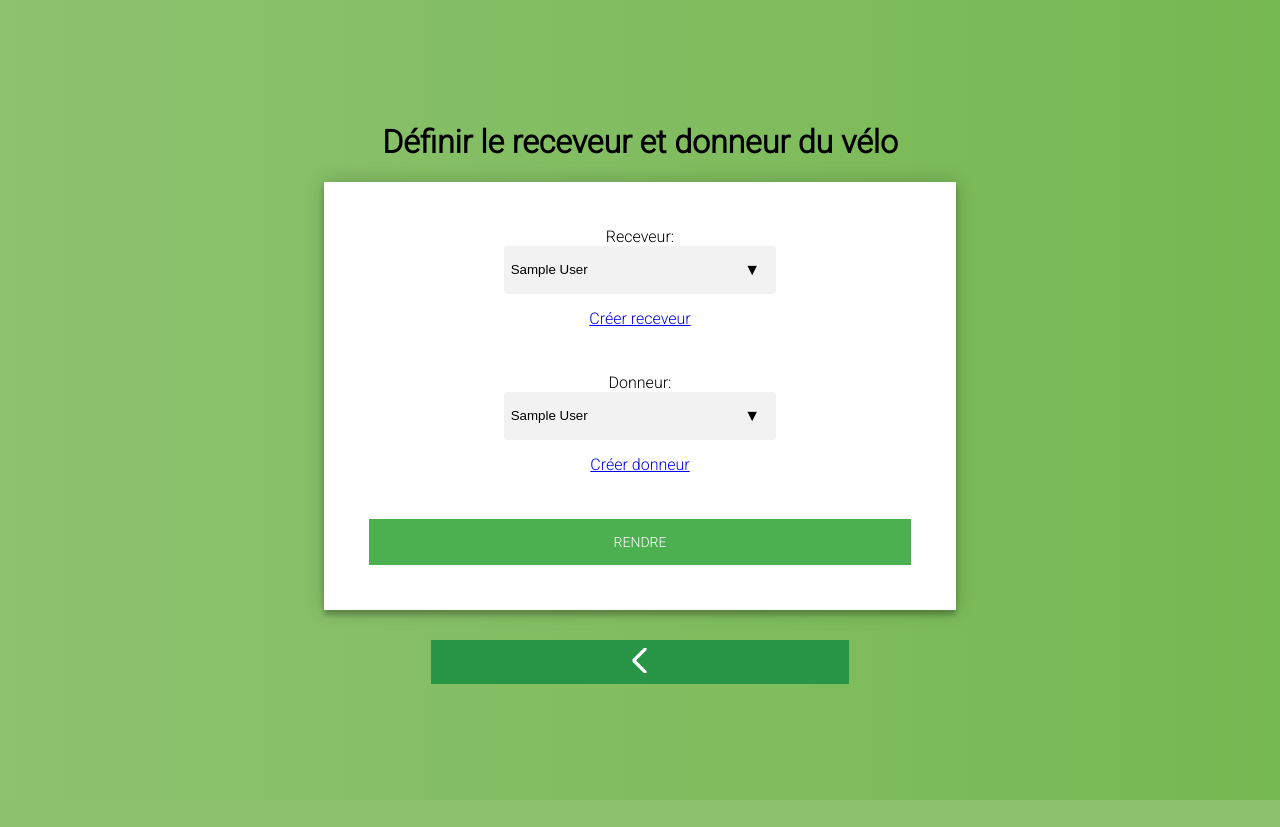
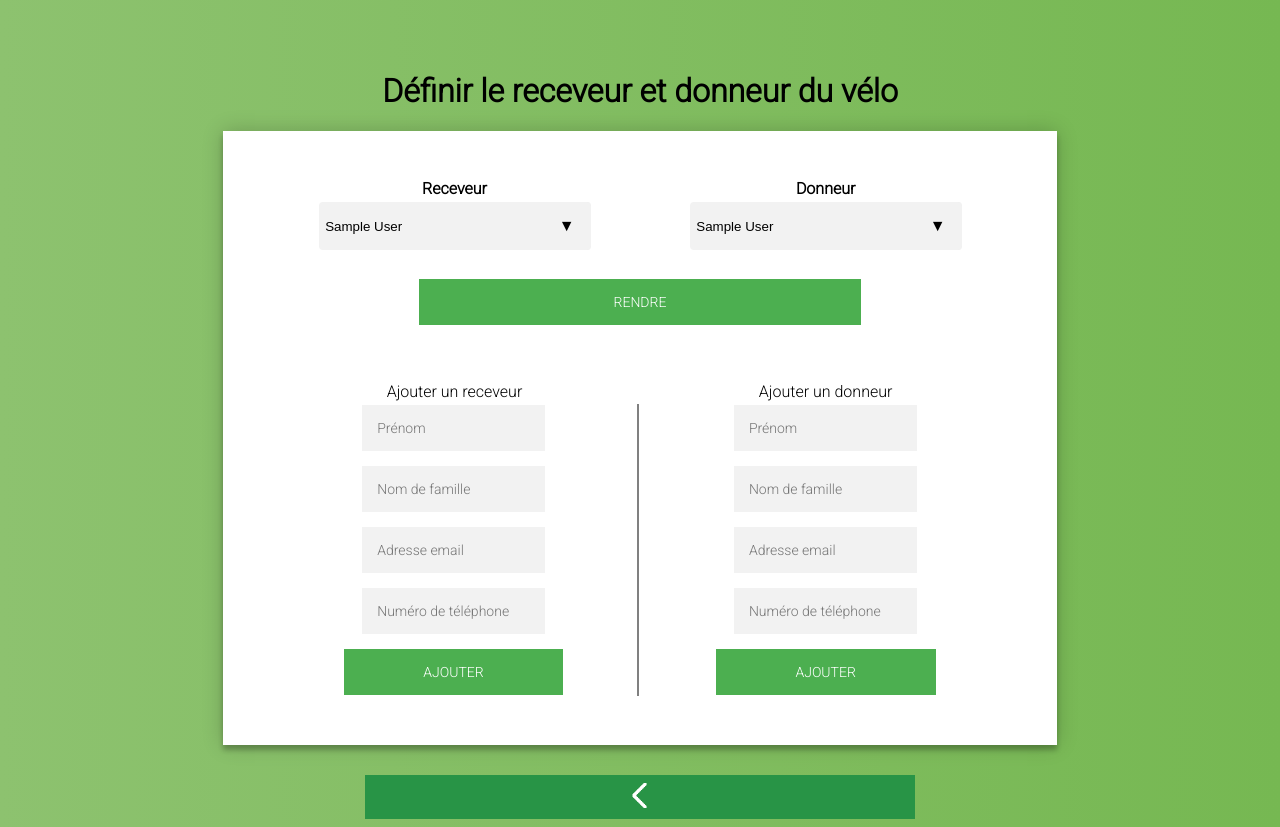
Before and after one commit to SweetDjsnow/TPI_GitHub, a PHP site: page /my-app/views/retrievePage.php in a window 1280 px wide. Before the commit the page ends 800 px from the top, so only its background shows below. Run offline with PHP 8.4, Linux system fonts and the light colour scheme; the visitor is signed in with stand-in values (Sample User, id 1); tables that the repository leaves empty or names only in its code hold one stand-in row (values such as "Sample post").

Commit message:
doc + page donneur / receveur

```diff
--- a/02-uWamp/www/my-app/controllers/setReceiverAndGiverOfBike.php
+++ b/02-uWamp/www/my-app/controllers/setReceiverAndGiverOfBike.php
@@ -0,0 +1,4 @@
+<?php
+
+
+?>
--- a/02-uWamp/www/my-app/css/styles.css
+++ b/02-uWamp/www/my-app/css/styles.css
@@ -31,7 +31,7 @@
 
 .retrieve-page-form
 {
-  max-width: 50%;
+  max-width: 66%;
   padding: 0 0 0;
   margin: auto;
   text-align: center;
@@ -196,7 +196,7 @@ h3{
 .retrieve-page-title
 {
   text-align: center;
-  padding: 8% 0 0;
+  padding: 4% 0 0;
 }
 .add-btn
 {
@@ -365,6 +365,35 @@ select::-ms-expand {
   margin-left: auto;
 }
 
+.create-form input
+{
+  max-width: 50%;
+}
+
+.title-div
+{
+  width: 100%;
+  height: 25px;
+}
+
+.label-left
+{
+  float: left;
+  margin-left: 12%;
+}
+
+.label-right
+{
+  float: right;
+  margin-right: 12%;
+}
+
+
+.select-form
+{
+  float: left;
+}
+
 .retrieve-link
 {
   margin-bottom: 45px;
--- a/02-uWamp/www/my-app/views/retrievePage.php
+++ b/02-uWamp/www/my-app/views/retrievePage.php
@@ -17,10 +17,14 @@
         <h1 class="retrieve-page-title">Définir le receveur et donneur du vélo</h1>
         <div class="retrieve-page-form">
             <div class="form">
-                <div>
-
-                    <form action="../views/searchPage.php" method="POST">
-                        <label>Receveur:</label>
+                <table style="width: 100%">
+                    <tr>
+                        <th>Receveur</th>
+                        <th>Donneur</th>
+                    </tr>
+                    <form action="#" method="POST">
+                        <tr>
+                            <td>
                                 <div class="select">
                                     <select name="retriever" id="slct">
                                         <?php
@@ -32,14 +36,8 @@
                                         ?>
                                     </select>
                                 </div>
-
-                        <div class="retrieve-link">
-                            <a href="#" style="width: 100%;">Créer receveur</a>
-                        </div>
-
-
-                        <label>Donneur:</label>
-
+                            </td>
+                            <td>
                                 <div class="select">
                                     <select name="giver" id="slct">
                                         <?php
@@ -51,17 +49,56 @@
                                         ?>
                                     </select>
                                 </div>
+                            </td>
+                        </tr>
 
-                        <div class="retrieve-link">
-                            <a href="#">Créer donneur</a>
+                        <tr>
+                            <td colspan="2">
+                                <button style="width: 60%;margin-bottom: 20px; margin-top: 10px;">Rendre</button>
+                            </td>
+                        </tr>
+                    </form>
+                    <tr>
+                        <td colspan="2" style="padding-bottom: 30px;"></td>
+                    </tr>
+                    <tr>
+                        <td>
+                            Ajouter un receveur
+                        </td>
+                        <td>
+                            Ajouter un donneur
+                        </td>
+                    </tr>
+                    <tr>
+                        <td style="border-right: solid gray 2px;">
+                            <form action="../views/searchPage.php" method="POST" class="create-form">
+                                <input type="text" placeholder="Prénom" name="firstName">
+                                <input type="text" placeholder="Nom de famille" name="lastName">
+                                <input type="text" placeholder="Adresse email" name="email">
+                                <input type="text" placeholder="Numéro de téléphone" name="phoneNumber">
+                                <button style="width: 60%;">Ajouter</button>
+                            </form>
+                        </td>
+                        <td>
+                            <form action="../views/searchPage.php" method="POST" class="create-form">
+                                <input type="text" placeholder="Prénom" name="firstName">
+                                <input type="text" placeholder="Nom de famille" name="lastName">
+                                <input type="text" placeholder="Adresse email" name="email">
+                                <input type="text" placeholder="Numéro de téléphone" name="phoneNumber">
+                                <button style="width: 60%;">Ajouter</button>
+                            </form>
+                        </td>
+                    </tr>
+                    <tr>
+
+                    </tr>
+                </table>
+
+
             </div>
 
-                        <button>Rendre</button>
 
-                    </form>
-                </div>
 
-            </div>
 
             <div class="back-btn-div">
                 <a href="../views/mainPage.php">
```
Also changed, not shown: 7 other files. Lines whose indentation alone changed are shown as unchanged.
